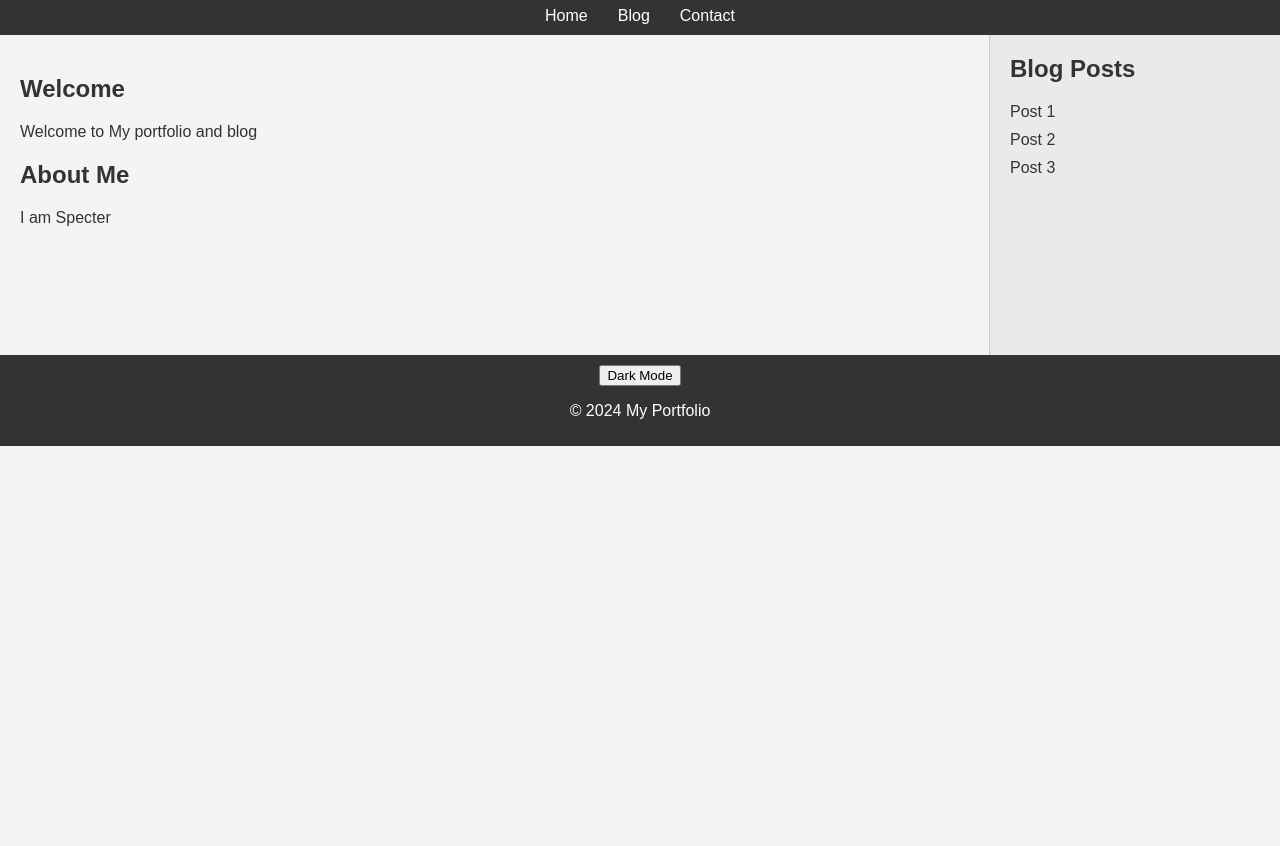
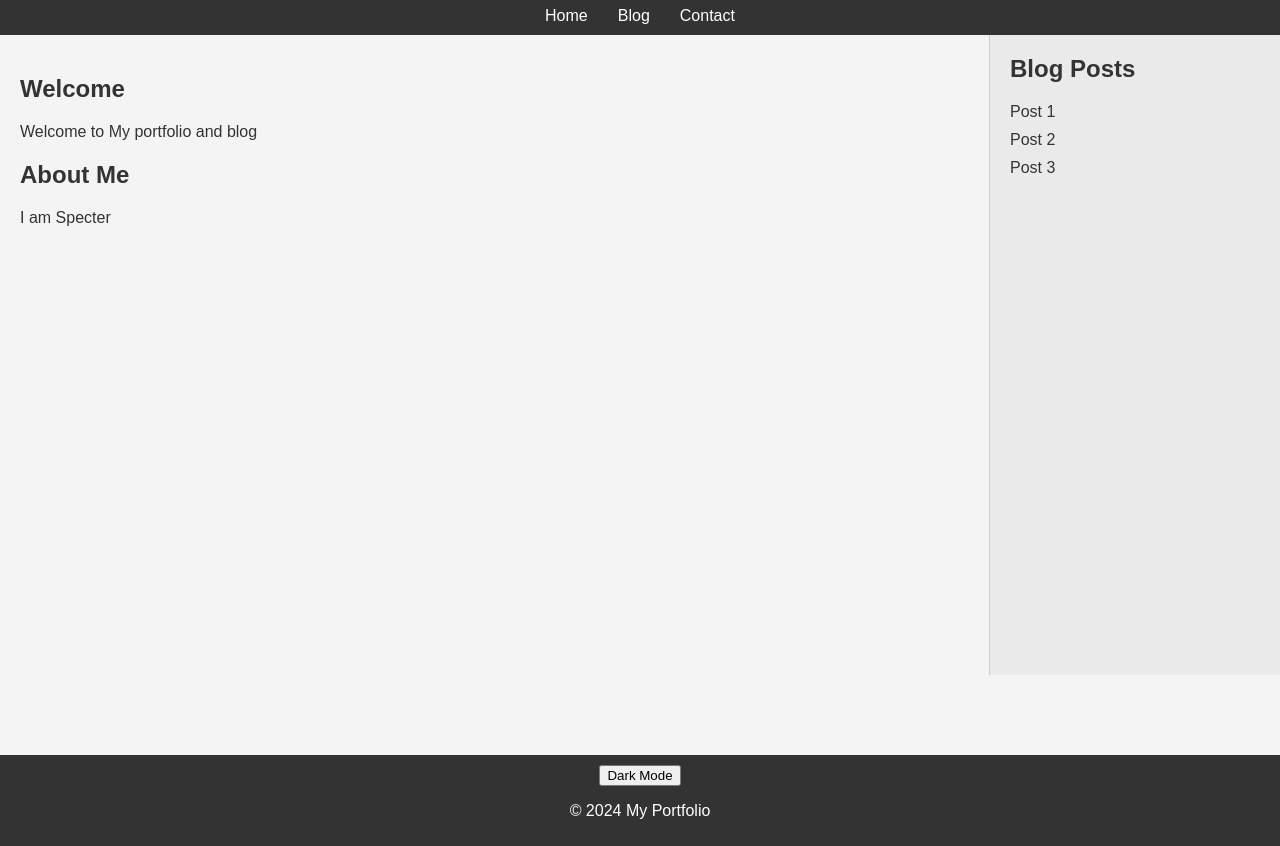
Before and after one commit to Specter10117/Website, a plain HTML site: page index.html in a window 1280 px wide. Shown: the part 50-896 px from the top of the page. Before the commit the page ends 800 px from the top, so only its background shows below. Drawn offline with Linux system fonts and the light colour scheme.

Commit message:
Update styles.css

```diff
--- a/styles.css
+++ b/styles.css
@@ -42,7 +42,7 @@ nav button {
 .container {
     display: flex;
     flex-direction: row;
-    height: calc(50vh - 80px); /* Adjust height based on header and footer */
+    height: calc(100vh - 80px); /* Adjust height based on header and footer */
 }
 
 .content {
@@ -57,6 +57,7 @@ nav button {
     padding: 20px;
     overflow-y: auto;
     border-left: 1px solid #ccc;
+    height: 600px; /* Fixed height */
 }
 
 .sidebar h2 {
```
